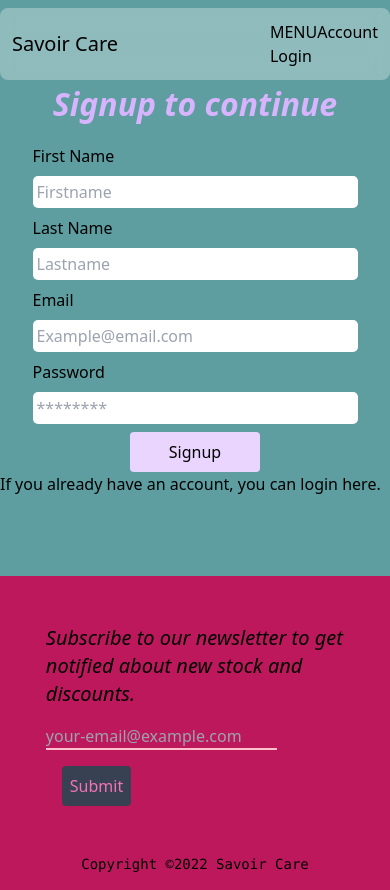
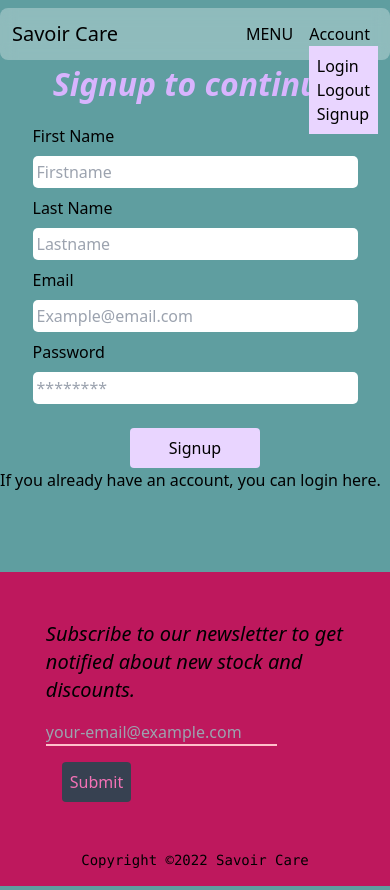
Before and after one commit to Habeebullahi01/Savoir_Care_Client, a Next.js app: page /auth/signup in a window 390 px wide. Both pictures are taken after a click on the button "Account". Built offline with nearby package versions, Linux system fonts and the light colour scheme.

Commit message:
Auth: Mobile buttons, status handlers.

```diff
--- a/components/Login.js
+++ b/components/Login.js
@@ -11,6 +11,7 @@ const Login = ({ redPath }) => {
   const router = useRouter();
   const [name, setName] = useState("");
   const [password, setPass] = useState("");
+  const [authError, setAuthError] = useState(null);
 
   const handleName = (e) => {
     setName(e.target.value);
@@ -34,21 +35,29 @@ const Login = ({ redPath }) => {
         email: email,
         password: password,
         headers: {
-          Origin: "https://e-store-client.vercel.app/",
+          Origin: "https://e-store-client.vercel.app",
         },
       })
       .then((res) => {
         // console.log(res.data);
-        if (res.data.msg === "Success") {
+        if (res.data.auth) {
           setAuth(res.data.token);
           router.push(redPath);
+        } else {
+          setAuthError("Check your credentials.");
         }
       })
       .catch((err) => {
         if (err.response) {
-          console.log("Error fetching auth: " + err.response.data);
+          console.log(err.response.data);
+          if (!err.response.data.auth) {
+            setAuthError("Check your credentials.");
+          } else {
+            console.log("Error fetching auth: " + err.response.data);
+          }
+        } else {
+          console.log(err.message);
         }
-        console.log(err.message);
       });
     // redirect somewhere?
   };
@@ -73,6 +82,11 @@ const Login = ({ redPath }) => {
             >
               Login to continue
             </p>
+            <div
+              className={`error-container w-full italic bg-slate-500 text-white text-center`}
+            >
+              <p>{authError}</p>
+            </div>
             <label htmlFor="name" className="w-5/6">
               Email
               <input
--- a/components/nav/Nav.js
+++ b/components/nav/Nav.js
@@ -1,6 +1,7 @@
 import { useSafeLayoutEffect } from "@chakra-ui/react";
 import Link from "next/link";
 import { useEffect, useState, useContext } from "react";
+import ClickAwayListener from "react-click-away-listener";
 import { AuthContext } from "../authContext";
 import Menu from "./menu/menu";
 import style from "./nav.module.scss";
@@ -59,6 +60,10 @@ const Nav = ({ view }) => {
     const toggleAccPanel = (val) => {
       viewAccPanel(val);
     };
+    const handleClickAway = () => {
+      setMenuOpen(false);
+      viewAccPanel(false);
+    };
 
     return (
       <div className={`${style.navLinkContainer}`}>
@@ -73,6 +78,7 @@ const Nav = ({ view }) => {
           onClick={() => {
             toggleAccPanel(true);
           }}
+          className={`relative`}
         >
           Account
         </button>
@@ -91,6 +97,7 @@ const Nav = ({ view }) => {
         </p> */}
         {menuOpen ? (
           <>
+            <ClickAwayListener onClickAway={handleClickAway}>
               <ul className={[style.mobileMenu].join(" ")}>
                 <button
                   onClick={() => {
@@ -128,15 +135,24 @@ const Nav = ({ view }) => {
               >
               </li> */}
               </ul>
+            </ClickAwayListener>
           </>
         ) : null}
         {accPanel ? (
           <>
-            <ul>
+            <ClickAwayListener onClickAway={handleClickAway}>
+              <ul className={`bg-purple-200 absolute p-2 right-0`}>
                 <li>
                   <Link href={"/auth/login"}>Login</Link>
                 </li>
+                <li>
+                  <Link href={"/auth/logout"}>Logout</Link>
+                </li>
+                <li>
+                  <Link href={"/auth/signup"}>Signup</Link>
+                </li>
               </ul>
+            </ClickAwayListener>
           </>
         ) : null}
       </div>
@@ -158,17 +174,17 @@ const Nav = ({ view }) => {
         <li className={`${style.dropdown} relative`}>
           Account
           <div
-            className={`${style.dropdown_menu} hidden absolute w-[100%] bg-white`}
+            className={`${style.dropdown_menu} hidden absolute  bg-white p-2`}
           >
-            <Link href={"/auth/login"}>
-              <p>Log in</p>
-            </Link>
-            <Link href={"/auth/logout"}>
-              <p>Logout</p>
-            </Link>
-            <Link href={"/auth/signup"}>
-              <p>Signup</p>
-            </Link>
+            <p>
+              <Link href={"/auth/login"}>Log in</Link>
+            </p>
+            <p>
+              <Link href={"/auth/logout"}>Logout</Link>
+            </p>
+            <p>
+              <Link href={"/auth/signup"}>Signup</Link>
+            </p>
           </div>
         </li>
       </ul>
--- a/components/nav/nav.module.scss
+++ b/components/nav/nav.module.scss
@@ -9,6 +9,10 @@
 }
 .navLinkContainer {
   position: relative;
+  button {
+    margin: 0 0.5rem;
+  }
+  // width: 50%;
   // color: green;
 }
 .desktopMenu {
--- a/package.json
+++ b/package.json
@@ -17,6 +17,7 @@
     "framer-motion": "^6",
     "next": "12.3.1",
     "react": "18.2.0",
+    "react-click-away-listener": "^2.2.2",
     "react-dom": "18.2.0",
     "swr": "^2.0.0"
   },
--- a/pages/auth/signup.js
+++ b/pages/auth/signup.js
@@ -9,6 +9,7 @@ const SignUp = () => {
   const [password, setPass] = useState("");
   const [fName, setFname] = useState("");
   const [lName, setLname] = useState("");
+  const [authError, setAuthError] = useState(null);
 
   const handleChange = (e, setterFuntion) => {
     setterFuntion(e.target.value);
@@ -25,18 +26,27 @@ const SignUp = () => {
         email: email,
         password: password,
         headers: {
-          Origin: "http://localhost:3000",
+          Origin: "https://e-store-client.vercel.app",
         },
       })
       .then((res) => {
         console.log(res.data);
-        if (res.status === 200) {
-          router.push("/auth/login");
+        if (res.data.auth) {
+          router.push("/");
         }
       })
       .catch((e) => {
         if (e.response) {
-          console.log(e.response);
+          if (!e.response.data.auth) {
+            setAuthError(
+              <p className={`p-2`}>
+                The Email you entered is already in use. You can{" "}
+                <Link href={"/auth/login"}> proceed to Login</Link> instead.
+              </p>
+            );
+          } else {
+            console.log(e.response);
+          }
         } else {
           console.log(e.message);
         }
@@ -135,6 +145,9 @@ const SignUp = () => {
                 className={`w-full block p-1 my-2 rounded-[5px]`}
               />
             </label>
+            <div className={`error-container w-full bg-slate-400 italic my-2`}>
+              {authError}
+            </div>
             <button
               type="submit"
               className={`bg-purple-200 p-2 hover:bg-purple-400 w-1/3 self-center rounded`}
--- a/pages/shop/product/[id]/index.js
+++ b/pages/shop/product/[id]/index.js
@@ -117,7 +117,7 @@ const Product = () => {
           // .get(`http://localhost:4000/products/${id}`, {
           headers: {
             Authorization: auth,
-            Origin: "http://localhost:3000",
+            // Origin: "http://localhost:3000",
           },
         })
         .then(async (res) => {
```
Also changed, not shown: 1 other file (tests, documents, lock files or other folders). Lines whose indentation alone changed are shown as unchanged.
